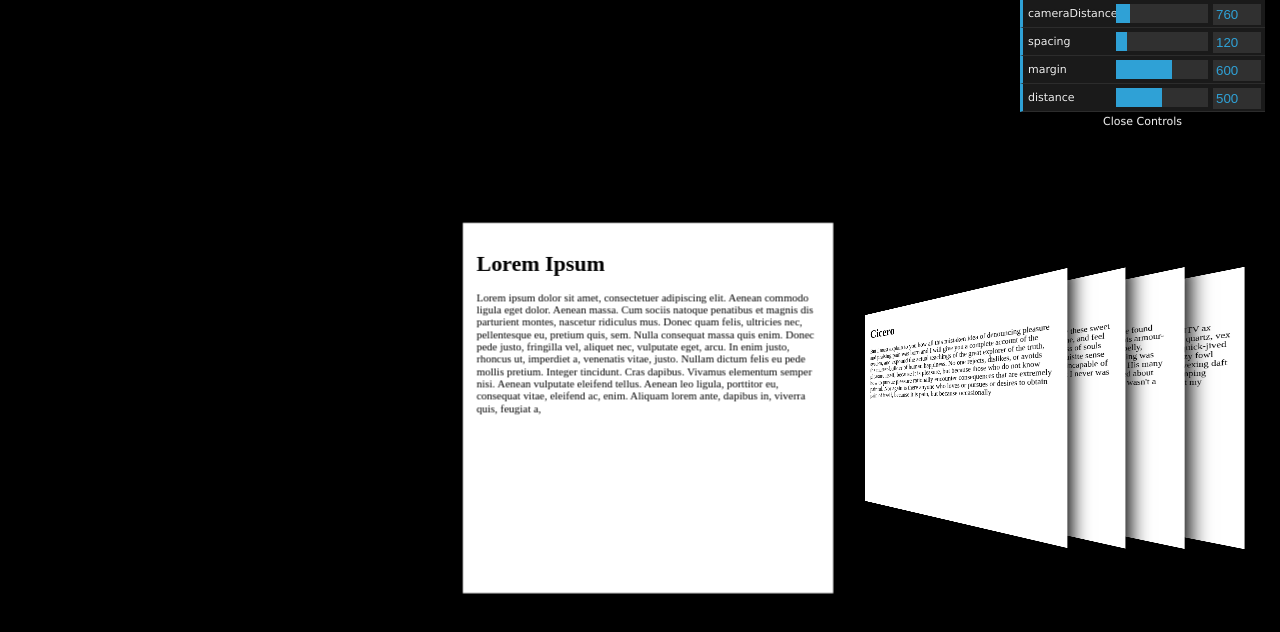
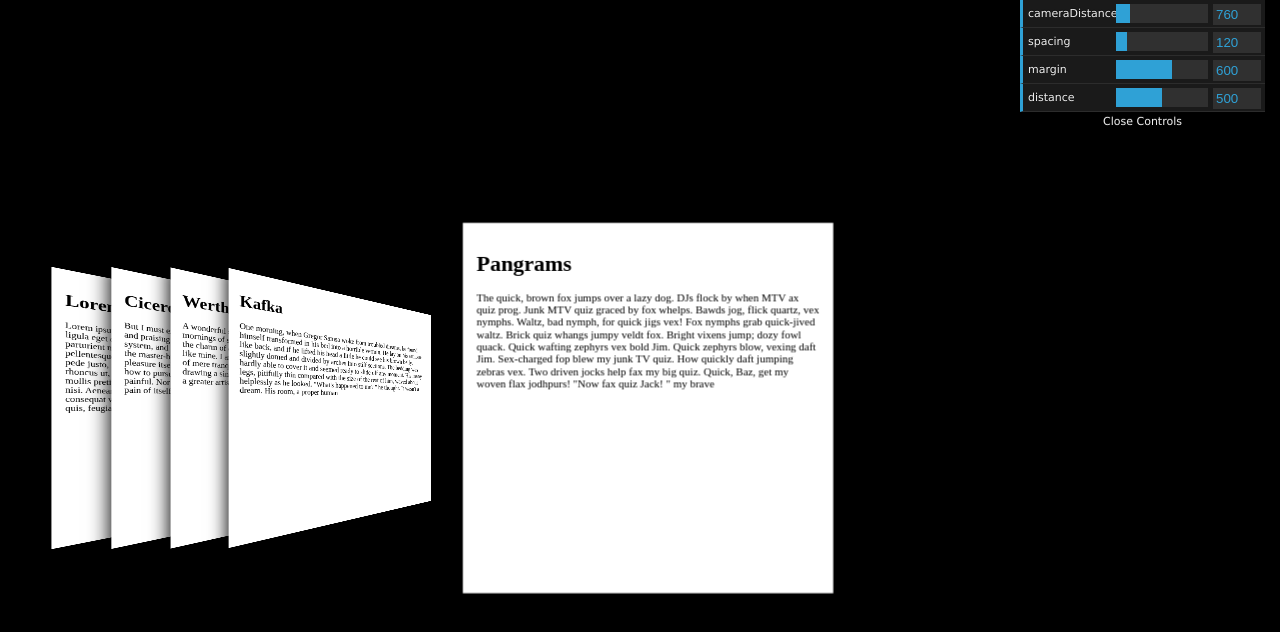
Before and after one commit to darthmall/threejs-cover-flow, a plain HTML site: page index.html in a window 1280 px wide. Drawn offline with Linux system fonts and the light colour scheme.

Commit message:
Use the tween.js library to animate changing covers.

```diff
--- a/index.html
+++ b/index.html
@@ -41,7 +41,7 @@
 	var origin = new THREE.Vector3(0, 0, -250);
 	var objects = [];
 	var targets = [];
-	var selected = texts.length - 1;
+	var selected = 0;
 
 	var settings = new CoverFlow();
 	var gui = new dat.GUI();
@@ -116,7 +116,8 @@
 	document.getElementById('container').appendChild(renderer.domElement);
 	window.addEventListener('keydown', keyPress, true);
 
-	render();
+	selectCover(0);
+	animate();
 
 	function CoverFlow() {
 		this.cameraDistance = 760;
@@ -125,21 +126,39 @@
 		this.distance = 500;
 	}
 
-	function render() {
-		requestAnimationFrame(render);
+	function animate() {
+		requestAnimationFrame(animate);
 
 		camera.position.z = settings.cameraDistance;
+		TWEEN.update();
+	}
+
+	function render() {
+		renderer.render(scene, camera);
+	}
+
+	function selectCover() {
+		TWEEN.removeAll();
 
 		var i = objects.length;
 		while (--i >= 0) {
 			var object = objects[i];
-			var j = texts.length - 1 + selected - i;
+			var target = targets[texts.length - 1 + selected - i];
 
-			object.position = targets[j].position;
-			object.rotation = targets[j].rotation;
+			new TWEEN.Tween(object.position)
+					.to({ x: target.position.x, y: target.position.y, z: target.position.z }, 500)
+					.easing(TWEEN.Easing.Quadratic.InOut)
+					.start();
+
+			new TWEEN.Tween(object.rotation)
+					.to({ x: target.rotation.x, y: target.rotation.y, z: target.rotation.z }, 500)
+					.easing(TWEEN.Easing.Exponential.InOut)
+					.start();
 		}
 
-		renderer.render(scene, camera);
+		new TWEEN.Tween(this).to({}, 500)
+				.onUpdate(render)
+				.start();
 	}
 
 	function keyPress(evt) {
@@ -152,6 +171,8 @@
 				selected = Math.min(objects.length - 1, selected + 1);
 				break;
 		}
+
+		selectCover();
 	}
 
 	</script>
```
